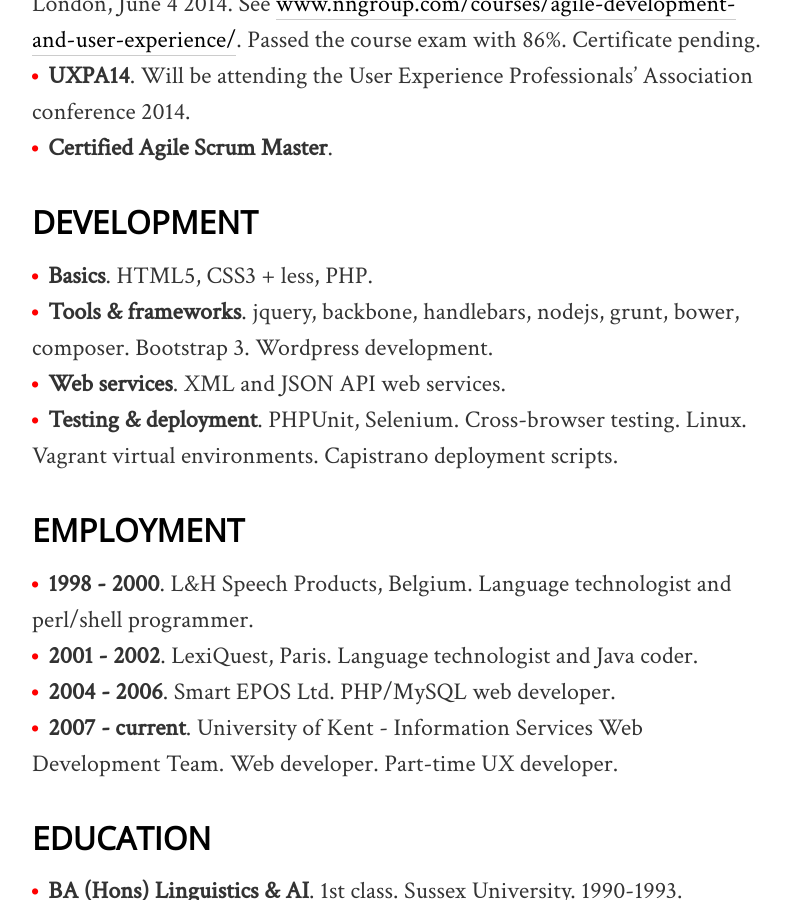
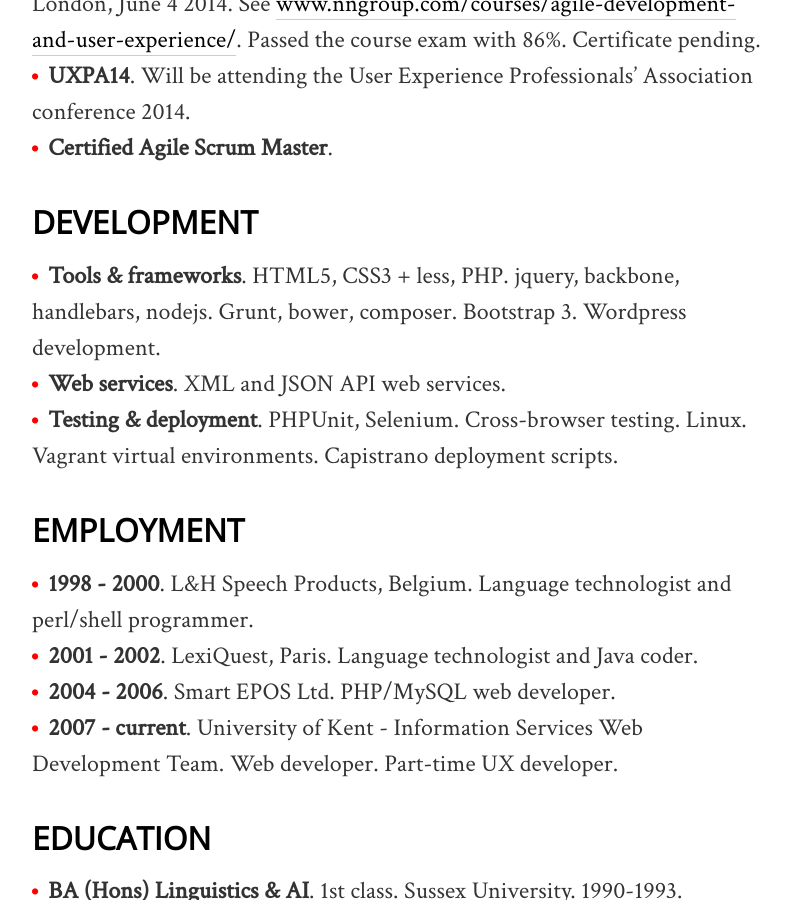
Before and after one commit to matthew-bull/matthew-bull.github.io, a Jekyll site: the page built from index.md, in a window 1280 px wide and 900 px high, scrolled down 935 px. Shown: the whole window, without its empty margins (238-1029 px from the left). Built offline with Jekyll 4.4.1, drawn with Linux system fonts in a browser that asks for light colours; nearby versions of some CDN libraries.

Commit message:
change dev section

```diff
--- a/index.md
+++ b/index.md
@@ -23,8 +23,7 @@
 
 ## DEVELOPMENT
 
-- **Basics**. HTML5, CSS3 + less, PHP.
-- **Tools & frameworks**. jquery, backbone, handlebars, nodejs, grunt, bower, composer. Bootstrap 3. Wordpress development.
+- **Tools & frameworks**. HTML5, CSS3 + less, PHP. jquery, backbone, handlebars, nodejs. Grunt, bower, composer. Bootstrap 3. Wordpress development.
 - **Web services**. XML and JSON API web services.
 - **Testing & deployment**. PHPUnit, Selenium. Cross-browser testing. Linux. Vagrant virtual environments. Capistrano deployment scripts.
 
```
